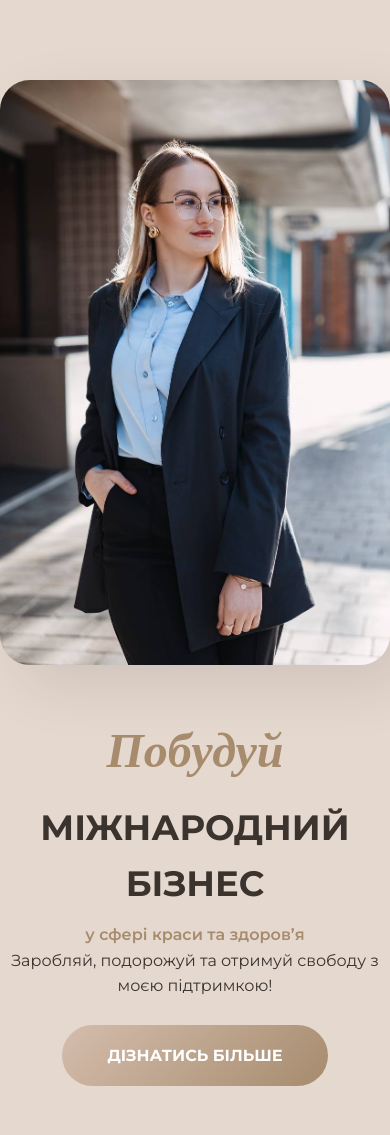
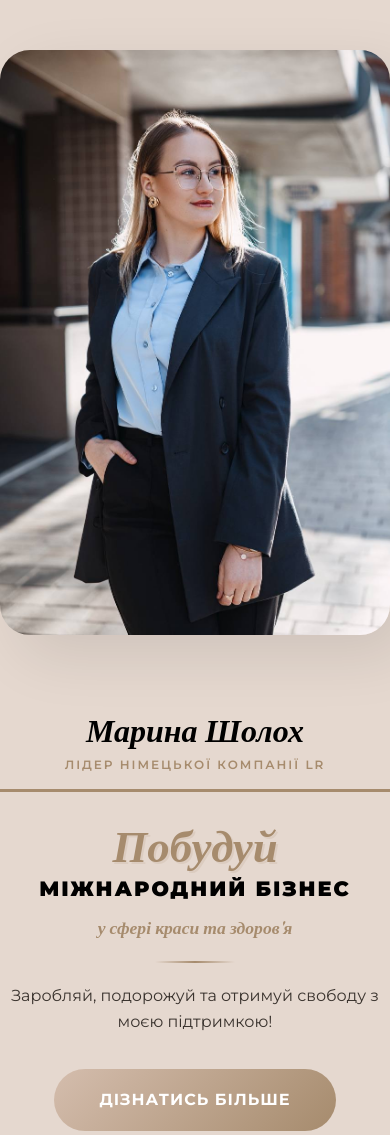
Before and after one commit to dkarakonstantin23-max/maryna, a plain HTML site: page index.html in a window 390 px wide. Shown: the top 1135 px of the page. Drawn offline with nearby package versions, Linux system fonts and the light colour scheme; a web font is replaced by a local one.

Commit message:
Update index.html

```diff
--- a/index.html
+++ b/index.html
@@ -4,12 +4,13 @@
     <meta charset="UTF-8">
     <meta name="viewport" content="width=device-width, initial-scale=1.0">
     <title>Марина Шолох | LR Business</title>
-    <link href="https://fonts.googleapis.com/css2?family=Montserrat:wght@300;400;600;700&family=Playfair+Display:ital,wght@1,600&display=swap" rel="stylesheet">
+    <link href="https://fonts.googleapis.com/css2?family=Montserrat:wght@300;400;600;700;800;900&family=Playfair+Display:ital,wght@0,400;0,700;1,400;1,600;1,700&display=swap" rel="stylesheet">
     <style>
         :root {
             --bg: #e5d8cf;
             --gold: #a68b6d;
-            --dark: #3a332e;
+            --dark: #000000;
+            --text-main: #3a332e;
             --white: rgba(255,255,255,0.95);
         }
 
@@ -18,7 +19,7 @@
         body {
             font-family: 'Montserrat', sans-serif;
             background: var(--bg);
-            color: var(--dark);
+            color: var(--text-main);
             line-height: 1.6;
             overflow-x: hidden;
         }
@@ -40,35 +41,111 @@
             transform: translateY(0);
         }
 
-        /* Hero Section */
+        /* ===== HERO SECTION ===== */
         .hero {
             display: flex;
             align-items: center;
             justify-content: space-between;
             padding: 80px 0;
-            min-height: 80vh;
+            min-height: 85vh;
+            gap: 40px;
         }
 
-        .hero-text { flex: 1; }
-        .hero-img { flex: 1; text-align: right; }
+        .hero-text {
+            flex: 1.2;
+        }
+
+        /* ===== ІМ'Я ЗЛІВА ===== */
+        .hero-name-block {
+            text-align: left;
+            margin-bottom: 40px;
+            padding-left: 5px;
+            border-left: 4px solid var(--gold);
+            padding-left: 20px;
+        }
+
+        .hero-name {
+            font-family: 'Playfair Display', serif;
+            font-style: italic;
+            font-weight: 700;
+            font-size: 3.2rem;
+            color: var(--dark);
+            line-height: 1;
+            display: block;
+        }
+
+        .hero-status {
+            font-family: 'Montserrat', sans-serif;
+            font-weight: 600;
+            font-size: 0.85rem;
+            color: var(--gold);
+            text-transform: uppercase;
+            letter-spacing: 3px;
+            margin-top: 10px;
+            display: block;
+        }
+
+        /* ===== ГОЛОВНИЙ ЗАКЛИК ПО ЦЕНТРУ ===== */
+        .hero-cta {
+            text-align: center;
+            margin: 30px 0;
+        }
+
+        .hero-cta .cta-line-1 {
+            font-family: 'Playfair Display', serif;
+            font-style: italic;
+            font-weight: 700;
+            font-size: 5rem;
+            color: var(--gold);
+            line-height: 1;
+            display: block;
+            margin-bottom: 5px;
+            text-shadow: 2px 2px 0px rgba(166,139,109,0.15);
+        }
+
+        .hero-cta .cta-line-2 {
+            font-family: 'Montserrat', sans-serif;
+            font-weight: 900;
+            font-size: 2.4rem;
+            color: var(--dark);
+            text-transform: uppercase;
+            letter-spacing: 5px;
+            display: block;
+            margin-bottom: 8px;
+        }
+
+        .hero-cta .cta-line-3 {
+            font-family: 'Playfair Display', serif;
+            font-style: italic;
+            font-weight: 600;
+            font-size: 1.3rem;
+            color: var(--gold);
+            display: block;
+            margin-bottom: 20px;
+        }
+
+        .hero-cta .cta-desc {
+            font-family: 'Montserrat', sans-serif;
+            font-weight: 400;
+            font-size: 1rem;
+            color: var(--text-main);
+            margin-bottom: 35px;
+        }
+
+        /* ===== ДЕКОРАТИВНА ЛІНІЯ ===== */
+        .cta-divider {
+            width: 80px;
+            height: 2px;
+            background: linear-gradient(90deg, transparent, var(--gold), transparent);
+            margin: 20px auto;
+        }
+
+        .hero-img { flex: 0.8; text-align: right; }
         .hero-img img {
             width: 100%;
             max-width: 420px;
             border-radius: 30px;
             box-shadow: 20px 20px 60px rgba(0,0,0,0.1);
-        }
-
-        h1 {
-            font-family: 'Playfair Display', serif;
-            font-style: italic;
-            font-size: 4rem;
-            color: var(--gold);
-        }
-
-        h2 {
-            font-size: 2.2rem;
-            text-transform: uppercase;
-            margin: 10px 0;
         }
 
         .btn {
@@ -83,6 +160,7 @@
             transition: 0.3s;
             cursor: pointer;
             border: none;
+            letter-spacing: 1px;
         }
 
         .btn:hover {
@@ -90,7 +168,7 @@
             box-shadow: 0 10px 20px rgba(166,139,109,0.3);
         }
 
-        /* Великі акцентні блоки */
+        /* ===== КАРТКИ ===== */
         .main-card {
             background: var(--white);
             padding: 50px 40px;
@@ -109,7 +187,6 @@
             font-weight: 400;
         }
 
-        /* Сітка з трьох блоків (як на скріншоті) */
         .features-grid {
             display: grid;
             grid-template-columns: repeat(auto-fit, minmax(300px, 1fr));
@@ -122,10 +199,10 @@
             padding: 40px 30px;
             border-radius: 25px;
             text-align: center;
+            min-height: 250px;
             display: flex;
             flex-direction: column;
             justify-content: center;
-            min-height: 250px;
         }
 
         .small-card h4 {
@@ -135,7 +212,6 @@
             color: var(--gold);
             text-transform: uppercase;
             margin-bottom: 20px;
-            line-height: 1.2;
         }
 
         .decor-dots {
@@ -151,11 +227,63 @@
             padding: 40px 0 100px;
         }
 
+        /* ===== RESPONSIVE ===== */
         @media (max-width: 768px) {
-            .hero { flex-direction: column; text-align: center; }
-            .hero-img { order: -1; margin-bottom: 40px; }
-            h1 { font-size: 3rem; }
-            .main-card h3 { font-size: 2.2rem; }
+            .hero {
+                flex-direction: column;
+                text-align: center;
+                padding: 50px 0;
+            }
+            .hero-img {
+                order: -1;
+                margin-bottom: 30px;
+            }
+
+            .hero-name-block {
+                text-align: center;
+                border-left: none;
+                padding-left: 0;
+                border-bottom: 3px solid var(--gold);
+                padding-bottom: 15px;
+                margin-bottom: 30px;
+            }
+
+            .hero-name {
+                font-size: 2.5rem;
+            }
+
+            .hero-status {
+                font-size: 0.75rem;
+                letter-spacing: 2px;
+            }
+
+            .hero-cta .cta-line-1 {
+                font-size: 3.5rem;
+            }
+
+            .hero-cta .cta-line-2 {
+                font-size: 1.6rem;
+                letter-spacing: 3px;
+            }
+
+            .hero-cta .cta-line-3 {
+                font-size: 1.1rem;
+            }
+        }
+
+        @media (max-width: 400px) {
+            .hero-cta .cta-line-1 {
+                font-size: 2.8rem;
+            }
+
+            .hero-cta .cta-line-2 {
+                font-size: 1.3rem;
+                letter-spacing: 2px;
+            }
+
+            .hero-name {
+                font-size: 2rem;
+            }
         }
     </style>
 </head>
@@ -163,13 +291,27 @@
 
     <section class="container hero fade-in">
         <div class="hero-text">
-            <h1>Побудуй</h1>
-            <h2>МІЖНАРОДНИЙ БІЗНЕС</h2>
-            <p style="color: var(--gold); font-weight: 600;">у сфері краси та здоров’я</p>
-            <p>Заробляй, подорожуй та отримуй свободу з моєю підтримкою!</p><br>
-            <a href="#start" class="btn">Дізнатись більше</a>
+
+            <!-- ІМ'Я ЗЛІВА -->
+            <div class="hero-name-block">
+                <span class="hero-name">Марина Шолох</span>
+                <span class="hero-status">Лідер німецької компанії LR</span>
+            </div>
+
+            <!-- ГОЛОВНИЙ ЗАКЛИК ПО ЦЕНТРУ -->
+            <div class="hero-cta">
+                <span class="cta-line-1">Побудуй</span>
+                <span class="cta-line-2">МІЖНАРОДНИЙ БІЗНЕС</span>
+                <span class="cta-line-3">у сфері краси та здоров'я</span>
+                <div class="cta-divider"></div>
+                <p class="cta-desc">Заробляй, подорожуй та отримуй свободу з моєю підтримкою!</p>
+                <a href="#start" class="btn">Дізнатись більше</a>
+            </div>
+
         </div>
-        <div class="hero-img"><img src="me.jpg" alt="Марина Шолох"></div>
+        <div class="hero-img">
+            <img src="me.jpg" alt="Марина Шолох">
+        </div>
     </section>
 
     <div class="container" id="start">
```
